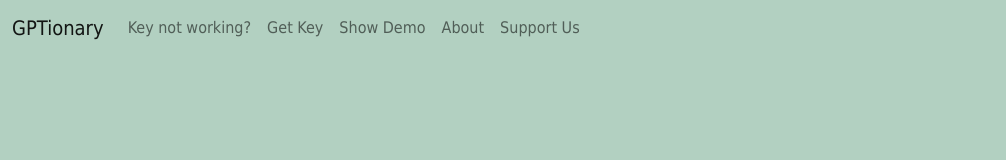
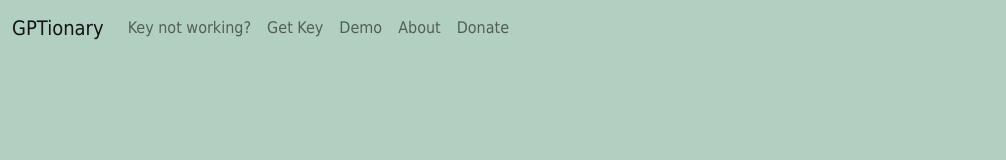
Before and after one commit to ccahsh/GPTionary, a website with bundled scripts: page index.html in a window 1280 px wide. Shown: the top 160 px of the page, without its empty margins (0-1006 px from the left). Built offline with nearby package versions, Linux system fonts and the light colour scheme; a web font is replaced by a local one.

Commit message:
Update index.html

```diff
--- a/index.html
+++ b/index.html
@@ -47,13 +47,13 @@
                         }
                     </script>
                     <li class="nav-item">
-                        <a class="nav-link" href="#" target="_blank" style="margin-top: 0px;">Show Demo</a>
+                        <a class="nav-link" href="#" target="_blank" style="margin-top: 0px;">Demo</a>
                     </li>
                     <li class="nav-item">
                         <a class="nav-link" href="./about.html" target="_blank" style="margin-top: 0px;">About</a>
                     </li>
                     <li class="nav-item">
-                        <a class="nav-link" href="https://buy.stripe.com/cN2g2ceDC5IYbyUbII" target="_blank" style="margin-top: 0px;">Support Us</a>
+                        <a class="nav-link" href="https://buy.stripe.com/cN2g2ceDC5IYbyUbII" target="_blank" style="margin-top: 0px;">Donate</a>
                     </li>
                 </ul>
             </div>
```
